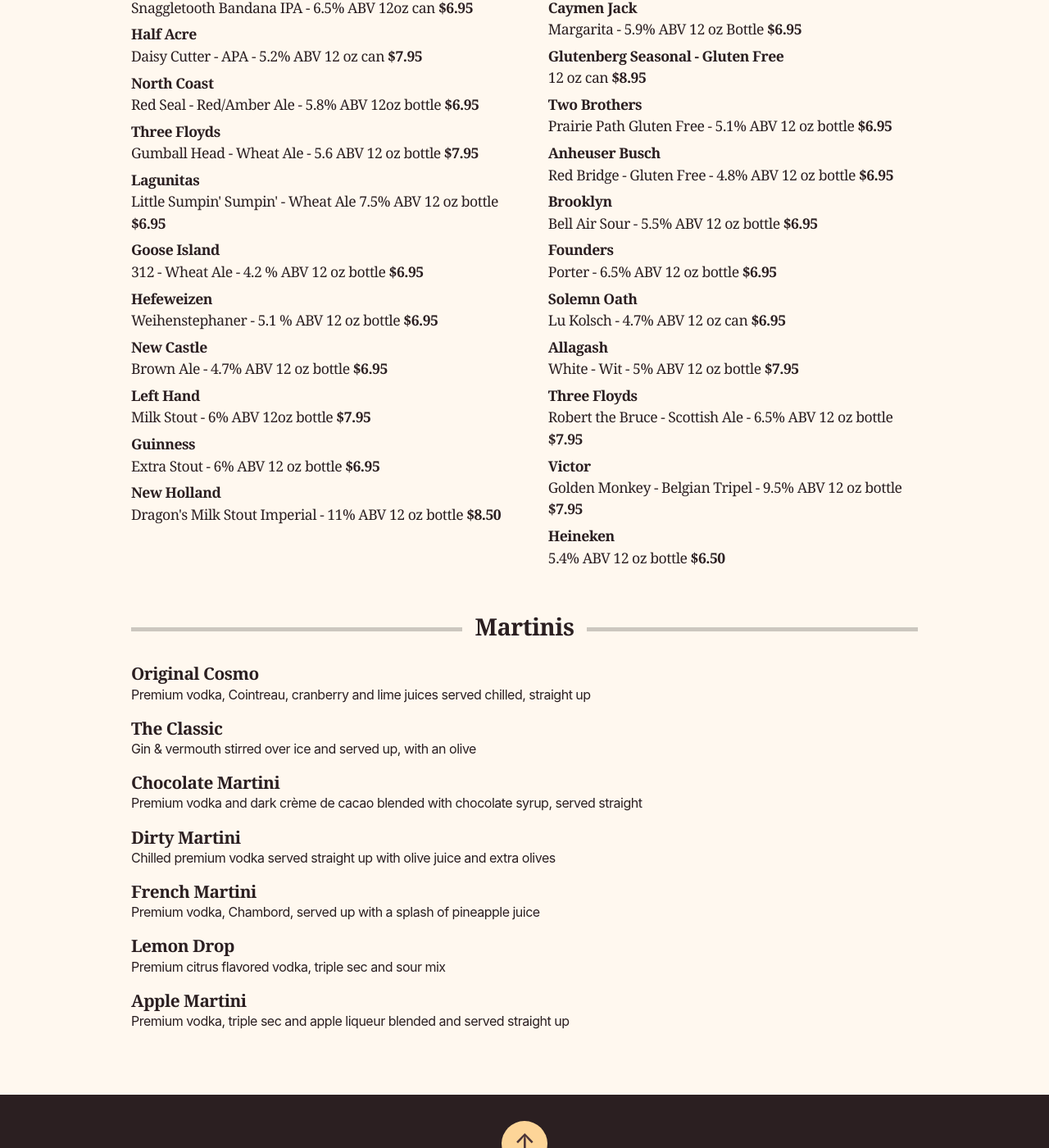
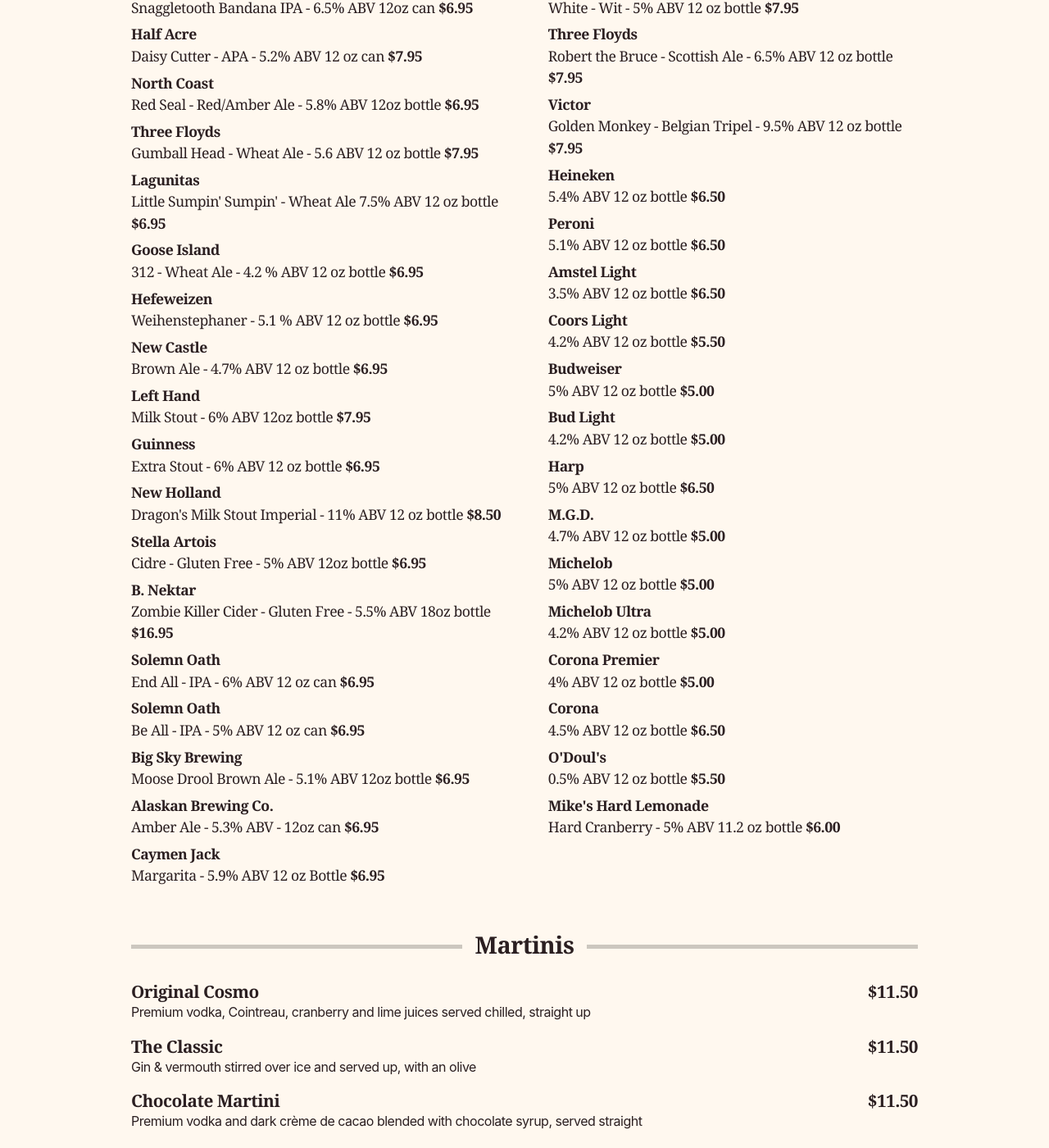
Before and after one commit to traversos/traversos.github.io, a Jekyll site: the page built from menu/beverages/index.html, in a window 1280 px wide and 1400 px high, scrolled down 3434 px. Shown: the whole window at 82% size. Built offline with Jekyll 4.4.1, drawn with Linux system fonts in a browser that asks for light colours; nearby versions of some CDN libraries; some of the changed text lies outside the part shown.

Commit message:
Beverage menu updates

```diff
--- a/menu/beverages/index.html
+++ b/menu/beverages/index.html
@@ -209,9 +209,6 @@
           <p class="push-half--bottom"><strong>Left Hand</strong><br>Milk Stout - 6% ABV 12oz bottle <span class="menu__item-price">$7.95</span></p>
           <p class="push-half--bottom"><strong>Guinness</strong><br>Extra Stout - 6% ABV 12 oz bottle <span class="menu__item-price">$6.95</span></p>
           <p class="push-half--bottom"><strong>New Holland</strong><br>Dragon's Milk Stout Imperial - 11% ABV 12 oz bottle <span class="menu__item-price">$8.50</span></p>
-        </div>
-
-        <div class="menu-column menu-column--right">
           <p class="push-half--bottom"><strong>Stella Artois</strong><br>Cidre - Gluten Free - 5% ABV 12oz bottle <span class="menu__item-price">$6.95</span></p>
           <p class="push-half--bottom"><strong>B. Nektar</strong><br>Zombie Killer Cider - Gluten Free - 5.5% ABV 18oz bottle <span class="menu__item-price">$16.95</span></p>
           <p class="push-half--bottom"><strong>Solemn Oath</strong><br>End All - IPA - 6% ABV 12 oz can <span class="menu__item-price">$6.95</span></p>
@@ -219,6 +216,9 @@
           <p class="push-half--bottom"><strong>Big Sky Brewing</strong><br>Moose Drool Brown Ale - 5.1% ABV 12oz bottle <span class="menu__item-price">$6.95</span></p>
           <p class="push-half--bottom"><strong>Alaskan Brewing Co.</strong><br>Amber Ale - 5.3% ABV - 12oz can <span class="menu__item-price">$6.95</span></p>
           <p class="push-half--bottom"><strong>Caymen Jack</strong><br>Margarita - 5.9% ABV 12 oz Bottle <span class="menu__item-price">$6.95</span></p>
+        </div>
+
+        <div class="menu-column menu-column--right">
           <p class="push-half--bottom"><strong>Glutenberg Seasonal - Gluten Free</strong><br>12 oz can <span class="menu__item-price">$8.95</span></p>
           <p class="push-half--bottom"><strong>Two Brothers</strong><br>Prairie Path Gluten Free - 5.1% ABV 12 oz bottle <span class="menu__item-price">$6.95</span></p>
           <p class="push-half--bottom"><strong>Anheuser Busch</strong><br>Red Bridge - Gluten Free - 4.8% ABV 12 oz bottle <span class="menu__item-price">$6.95</span></p>
@@ -229,43 +229,57 @@
           <p class="push-half--bottom"><strong>Three Floyds</strong><br>Robert the Bruce - Scottish Ale - 6.5% ABV 12 oz bottle <span class="menu__item-price">$7.95</span></p>
           <p class="push-half--bottom"><strong>Victor</strong><br>Golden Monkey - Belgian Tripel - 9.5% ABV 12 oz bottle <span class="menu__item-price">$7.95</span></p>
           <p class="push-half--bottom"><strong>Heineken</strong><br>5.4% ABV 12 oz bottle <span class="menu__item-price">$6.50</span></p>
+          <p class="push-half--bottom"><strong>Peroni</strong><br>5.1% ABV 12 oz bottle <span class="menu__item-price">$6.50</span></p>
+          <p class="push-half--bottom"><strong>Amstel Light</strong><br>3.5% ABV 12 oz bottle <span class="menu__item-price">$6.50</span></p>
+          <p class="push-half--bottom"><strong>Coors Light</strong><br>4.2% ABV 12 oz bottle <span class="menu__item-price">$5.50</span></p>
+          <p class="push-half--bottom"><strong>Budweiser</strong><br>5% ABV 12 oz bottle <span class="menu__item-price">$5.00</span></p>
+          <p class="push-half--bottom"><strong>Bud Light</strong><br>4.2% ABV 12 oz bottle <span class="menu__item-price">$5.00</span></p>
+          <p class="push-half--bottom"><strong>Harp</strong><br>5% ABV 12 oz bottle <span class="menu__item-price">$6.50</span></p>
+          <p class="push-half--bottom"><strong>M.G.D.</strong><br>4.7% ABV 12 oz bottle <span class="menu__item-price">$5.00</span></p>
+          <p class="push-half--bottom"><strong>Michelob</strong><br>5% ABV 12 oz bottle <span class="menu__item-price">$5.00</span></p>
+          <p class="push-half--bottom"><strong>Michelob Ultra</strong><br>4.2% ABV 12 oz bottle <span class="menu__item-price">$5.00</span></p>
+          <p class="push-half--bottom"><strong>Corona Premier</strong><br>4% ABV 12 oz bottle <span class="menu__item-price">$5.00</span></p>
+          <p class="push-half--bottom"><strong>Corona</strong><br>4.5% ABV 12 oz bottle <span class="menu__item-price">$6.50</span></p>
+          <p class="push-half--bottom"><strong>O'Doul's</strong><br>0.5% ABV 12 oz bottle <span class="menu__item-price">$5.50</span></p>
+          <p class="push-half--bottom"><strong>Mike's Hard Lemonade</strong><br>Hard Cranberry - 5% ABV 11.2 oz bottle <span class="menu__item-price">$6.00</span></p>
+
         </div>
       </div>
 
       <h2 class="menu__heading push--top"><span class="menu__heading-title"><a name="martinis"></a>Martinis</span></h2>
       <div class="menu">
         <div class="menu__item">
-          <h4 class="menu__item-title">Original Cosmo</h4>
+          <h4 class="menu__item-title">Original Cosmo <span class="menu__item-price">$11.50</span></h4>
           <p>Premium vodka, Cointreau, cranberry and lime juices served chilled, straight up</p>
         </div>
 
         <div class="menu__item">
-          <h4 class="menu__item-title">The Classic</h4>
+          <h4 class="menu__item-title">The Classic <span class="menu__item-price">$11.50</span></h4>
           <p>Gin & vermouth stirred over ice and served up, with an olive</p>
         </div>
 
         <div class="menu__item">
-          <h4 class="menu__item-title">Chocolate Martini</h4>
+          <h4 class="menu__item-title">Chocolate Martini <span class="menu__item-price">$11.50</span></h4>
           <p>Premium vodka and dark crème de cacao blended with chocolate syrup, served straight</p>
         </div>
 
         <div class="menu__item">
-          <h4 class="menu__item-title">Dirty Martini</h4>
+          <h4 class="menu__item-title">Dirty Martini <span class="menu__item-price">$11.50</span></h4>
           <p>Chilled premium vodka served straight up with olive juice and extra olives</p>
         </div>
 
         <div class="menu__item">
-          <h4 class="menu__item-title">French Martini</h4>
+          <h4 class="menu__item-title">French Martini <span class="menu__item-price">$11.50</span></h4>
           <p>Premium vodka, Chambord, served up with a splash of pineapple juice</p>
         </div>
 
         <div class="menu__item">
-          <h4 class="menu__item-title">Lemon Drop</h4>
+          <h4 class="menu__item-title">Lemon Drop <span class="menu__item-price">$11.50</span></h4>
           <p>Premium citrus flavored vodka, triple sec and sour mix</p>
         </div>
 
         <div class="menu__item">
-          <h4 class="menu__item-title">Apple Martini</h4>
+          <h4 class="menu__item-title">Apple Martini <span class="menu__item-price">$11.50</span></h4>
           <p>Premium vodka, triple sec and apple liqueur blended and served straight up</p>
         </div>
       </div>
```
